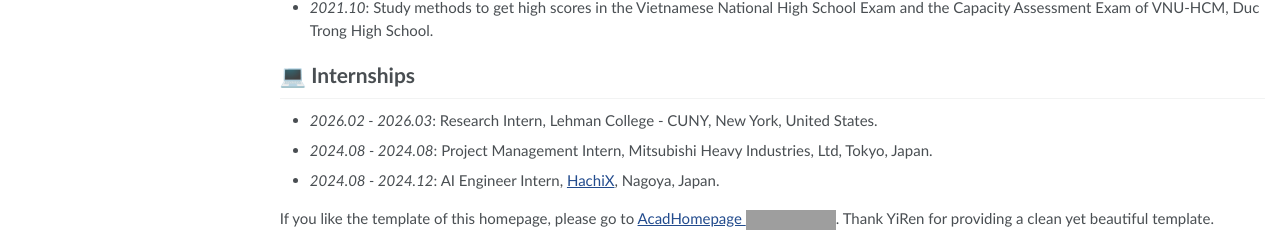
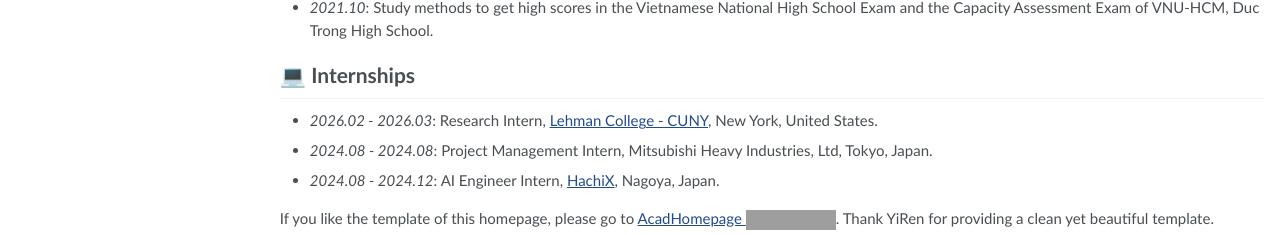
Before and after one commit to AlphaAn/alphaan.github.io, a Jekyll site: the page built from _pages/about.md, in a window 1280 px wide and 900 px high, scrolled down 862 px. Shown: the part 662-897 px from the top of the window. Built offline with Jekyll 4.4.1, drawn with Linux system fonts in a browser that asks for light colours; some web fonts are replaced; part of the change alters nothing that is shown; grey boxes are pictures that could not be loaded.

```diff
--- a/_pages/about.md
+++ b/_pages/about.md
@@ -85,7 +85,7 @@ If you are seeking any form of <strong>academic cooperation</strong>, please fee
 
 # 💻 Internships
 
-- _2026.02 - 2026.03_: Research Intern, Lehman College - CUNY, New York, United States.
+- _2026.02 - 2026.03_: Research Intern, [Lehman College - CUNY](https://www.lehman.cuny.edu), New York, United States.
 - _2024.08 - 2024.08_: Project Management Intern, Mitsubishi Heavy Industries, Ltd, Tokyo, Japan.
 - _2024.08 - 2024.12_: AI Engineer Intern, [HachiX](https://www.hachi-x.com/), Nagoya, Japan.
 
```
